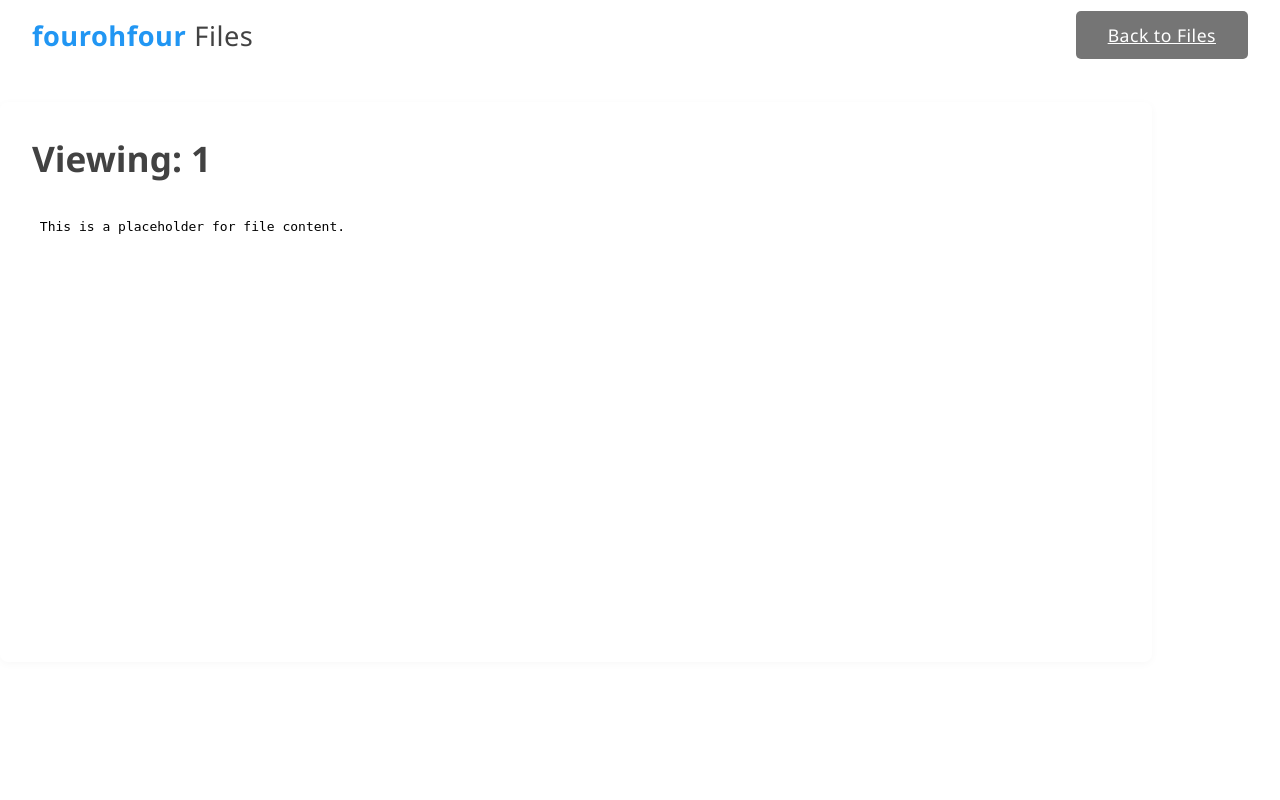
After one commit to ElliceNels/fourohfour, a Flask app: page /view_file/1 in a window 1280 px wide. The commit adds this page. Run offline with Flask 3, Linux system fonts and the light colour scheme; parts of the project's set-up code (start-up, migrations or seed data) failed here and were passed over.

Commit message:
[Feat] Connect view_files utils to page

```diff
--- a/src/web-client/app.py
+++ b/src/web-client/app.py
@@ -8,6 +8,8 @@ from exceptions import UserNotFoundError
 from constants import GET_USER_ENDPOINT
 
 from utils.verify_user import generate_code, save_friend
+from utils.view_files import my_files
+
 app = Flask(__name__)
 app.secret_key = 'your_secret_key'
 from logger import setup_logger
@@ -118,7 +120,17 @@ def upload_file():
 
 @app.route('/view_files')
 def view_files():
-    return render_template('viewfiles.html', owned_files=[], shared_files=[])
+    try:
+        owned, shared = my_files()
+        if not owned and not shared:
+            logger.info("No files found for the user.")
+            flash("No files found!", "info")
+            return render_template('viewfiles.html', files_owned=[], files_shared=[])
+    except Exception as e:
+        flash(f"Error fetching files: {str(e)}", "error")
+        logger.error(f"Error fetching files: {str(e)}")
+        return render_template('viewfiles.html', files_owned=[], files_shared=[])
+    return render_template('viewfiles.html', files_owned=owned, files_shared=shared)
 
 @app.route('/verify_user', methods=['GET', 'POST'])
 def verify_user():
@@ -190,6 +202,11 @@ def reset_password():
 
 def clear_flashes():
     session.pop('_flashes', None)
+@app.route('/view_file/<filename>')
+def view_file(filename):
+    # Placeholder for file viewing logic
+    # Retrieve the file content from the server or database
+    return render_template('viewfile.html', filename=filename, file_content=" This is a placeholder for file content.")
 
 if __name__ == '__main__':
     app.run(debug=True, port=8080)
--- /dev/null
+++ b/src/web-client/templates/viewfile.html
@@ -0,0 +1,33 @@
+<!DOCTYPE html>
+<html lang="en">
+<head>
+    <meta charset="UTF-8">
+    <title>View File - fourohfour Files</title>
+    <link rel="stylesheet" href="{{ url_for('static', filename='style.css') }}">
+</head>
+<body>
+    <div class="header">
+        <div class="header-left">
+            <span class="logo-primary">fourohfour</span>
+            <span class="logo-secondary">Files</span>
+        </div>
+        <div class="header-actions">
+            <a href="{{ url_for('view_files') }}" class="btn back-btn">Back to Files</a>
+        </div>
+    </div>
+    <div class="center-viewport" style="align-items: flex-start; justify-content: flex-start;">
+        <div class="files-container">
+            <div class="files-main">
+                <div class="files-title">Viewing: {{ filename }}</div>
+                <div class="file-content-view">
+                    {% if file_content %}
+                        <pre style="white-space: pre-wrap; word-break: break-all;">{{ file_content }}</pre>
+                    {% else %}
+                        <div class="files-table-empty">No content to display or file not found.</div>
+                    {% endif %}
+                </div>
+            </div>
+        </div>
+    </div>
+</body>
+</html>
```
Also changed, not shown: src/web-client/templates/viewfiles.html (+24 -7 lines).
